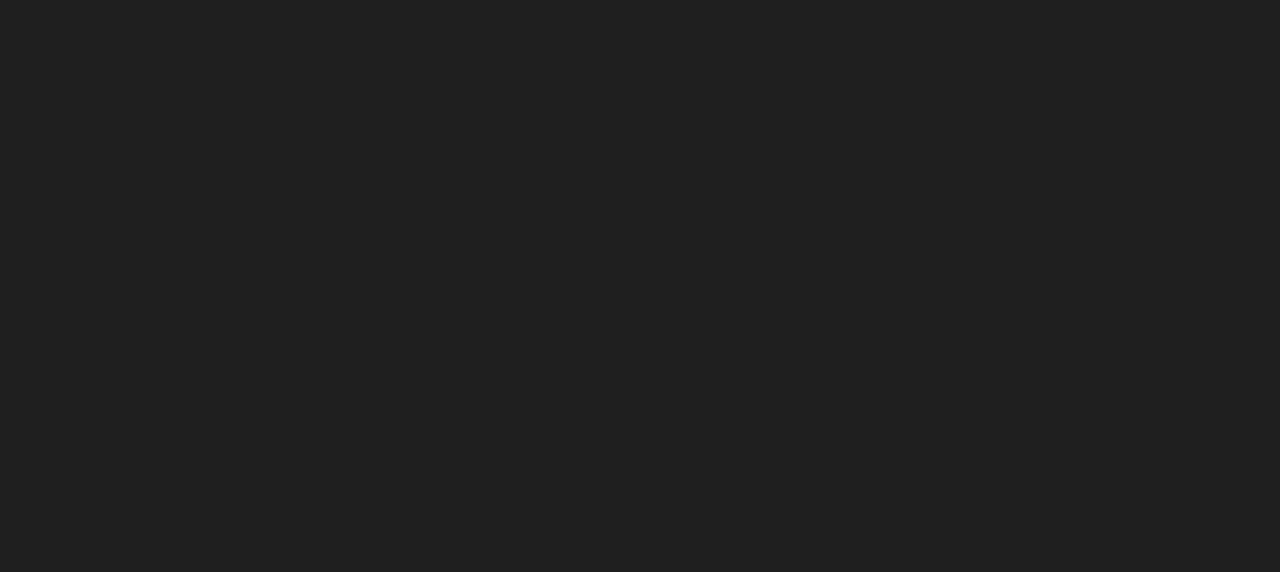
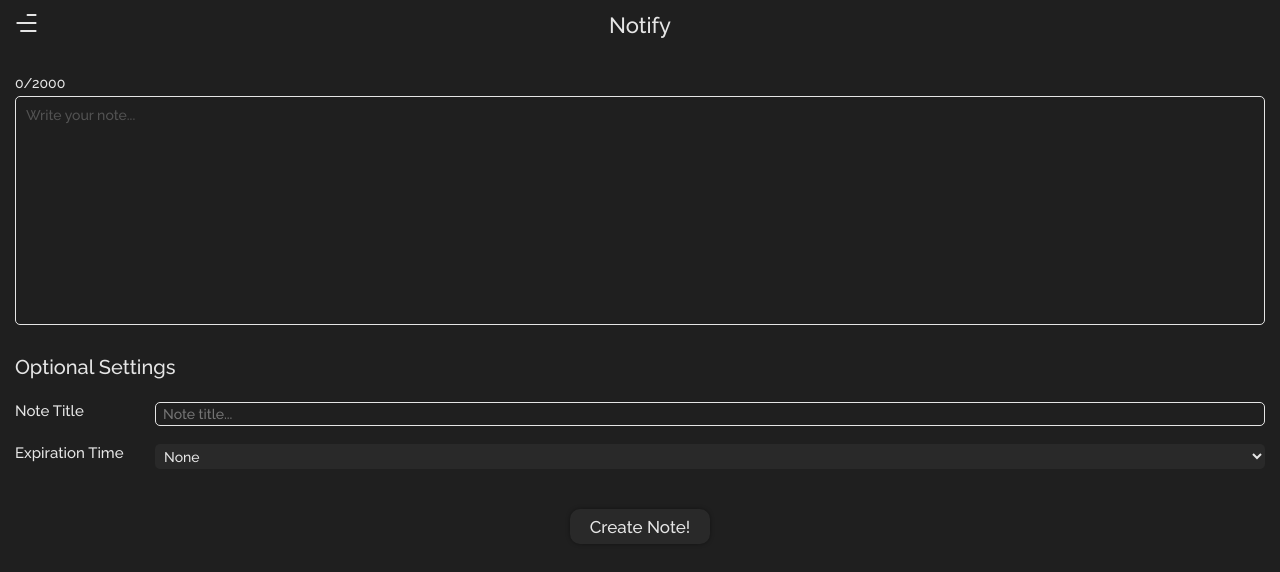
Before and after one commit to madjar-code/3-Cool-Pet-Projects, a React (Create React App) app in the folder Pastebin Analog/client/: page / in a window 1280 px wide. Shown: the top 572 px of the page. Built offline with nearby package versions, Linux system fonts and the light colour scheme.

Commit message:
feat: Register CreateNote page

```diff
--- a/Pastebin Analog/client/src/App.js
+++ b/Pastebin Analog/client/src/App.js
@@ -1,9 +1,20 @@
 import './App.css';
+import {
+  BrowserRouter as Router,
+  Routes,
+  Route
+} from 'react-router-dom'
+
+import CreateNote from './pages/CreateNote/CreateNote';
 
 
 function App() {
   return (
-    <></>
+    <Router>
+      <Routes>
+        <Route path='/' element={<CreateNote/>}/>
+      </Routes>
+    </Router>
   );
 }
 
```
